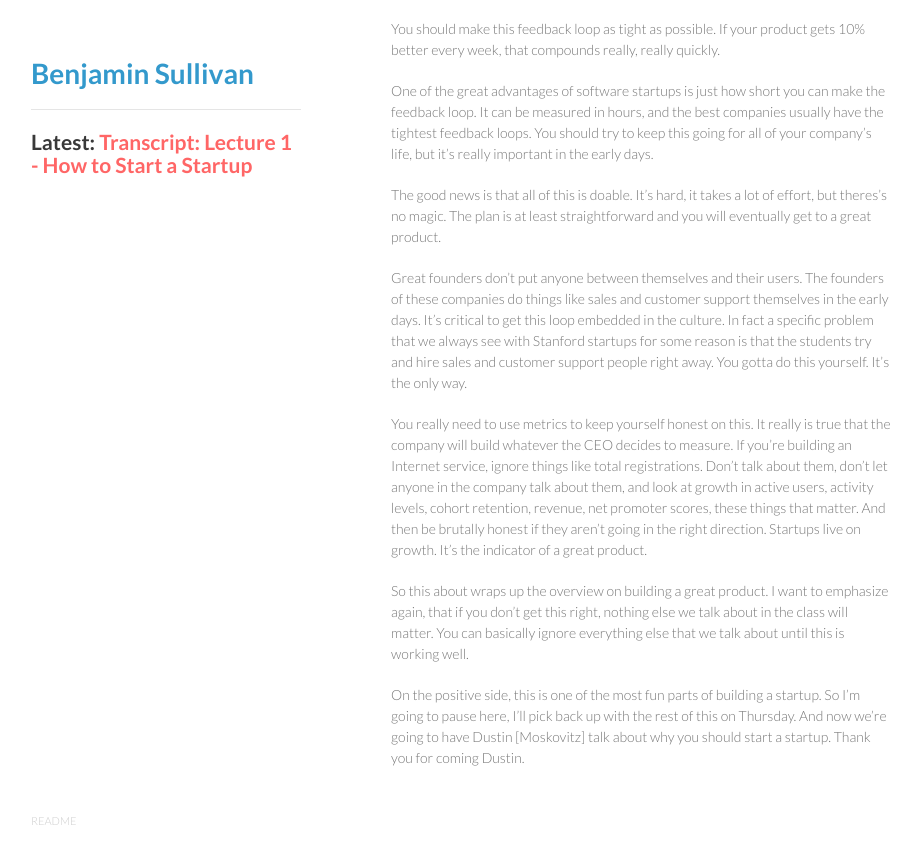
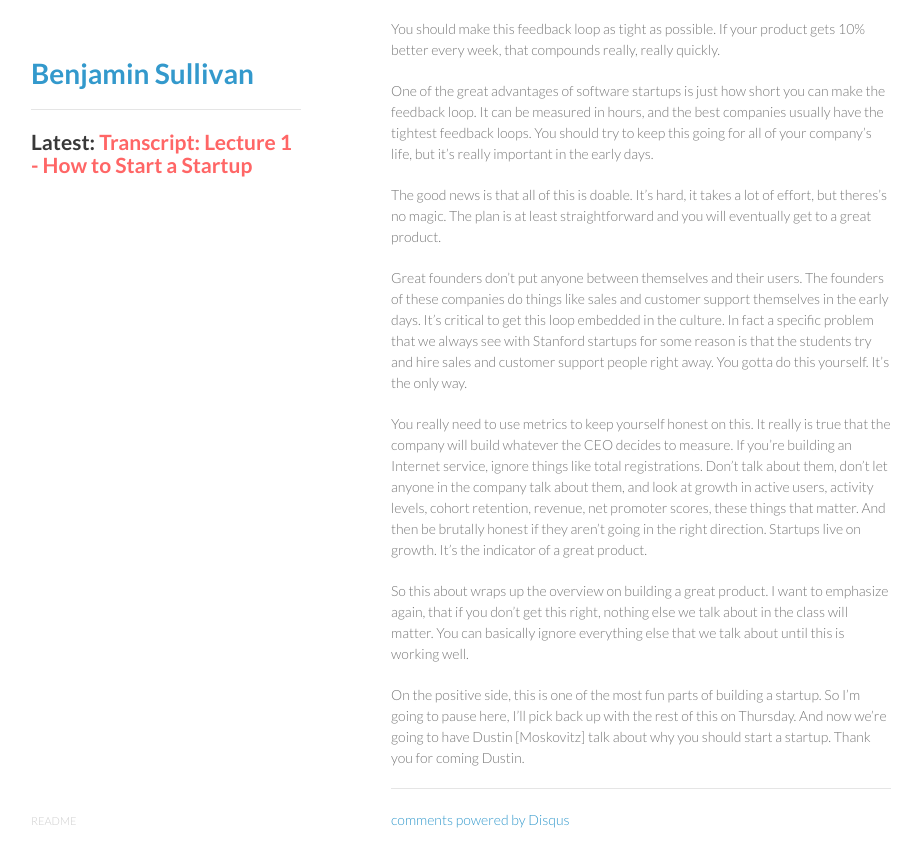
Before and after one commit to bnjs/bnjs.github.io, a Jekyll site: the page built from _posts/2014-09-25-transcript-lecture-1-how-to-start-a-startup.md, in a window 1280 px wide and 900 px high, scrolled down 9967 px. Shown: the top 867 px of the window, without its empty margins (179-1100 px from the left). Built offline with Jekyll 4.4.1, drawn with Linux system fonts in a browser that asks for light colours; nearby versions of some CDN libraries; comment, search, counter and statistics services are not loaded; before the commit the page ends 10805 px from its top, so only the background shows below that; some of the changed lines change nothing that is shown.

Commit message:
Disqus comments

```diff
--- a/_posts/2014-09-25-transcript-lecture-1-how-to-start-a-startup.md
+++ b/_posts/2014-09-25-transcript-lecture-1-how-to-start-a-startup.md
@@ -336,3 +336,20 @@
 So this about wraps up the overview on building a great product. I want to emphasize again, that if you don't get this right, nothing else we talk about in the class will matter. You can basically ignore everything else that we talk about until this is working well.
 
 On the positive side, this is one of the most fun parts of building a startup. So I'm going to pause here, I'll pick back up with the rest of this on Thursday. And now we're going to have Dustin [Moskovitz] talk about why you should start a startup. Thank you for coming Dustin.
+
+---
+
+<div id="disqus_thread"></div>
+<script type="text/javascript">
+    /* * * CONFIGURATION VARIABLES: EDIT BEFORE PASTING INTO YOUR WEBPAGE * * */
+    var disqus_shortname = 'bnjs'; // required: replace example with your forum shortname
+
+    /* * * DON'T EDIT BELOW THIS LINE * * */
+    (function() {
+        var dsq = document.createElement('script'); dsq.type = 'text/javascript'; dsq.async = true;
+        dsq.src = '//' + disqus_shortname + '.disqus.com/embed.js';
+        (document.getElementsByTagName('head')[0] || document.getElementsByTagName('body')[0]).appendChild(dsq);
+    })();
+</script>
+<noscript>Please enable JavaScript to view the <a href="http://disqus.com/?ref_noscript">comments powered by Disqus.</a></noscript>
+<a href="http://disqus.com" class="dsq-brlink">comments powered by <span class="logo-disqus">Disqus</span></a>
```
